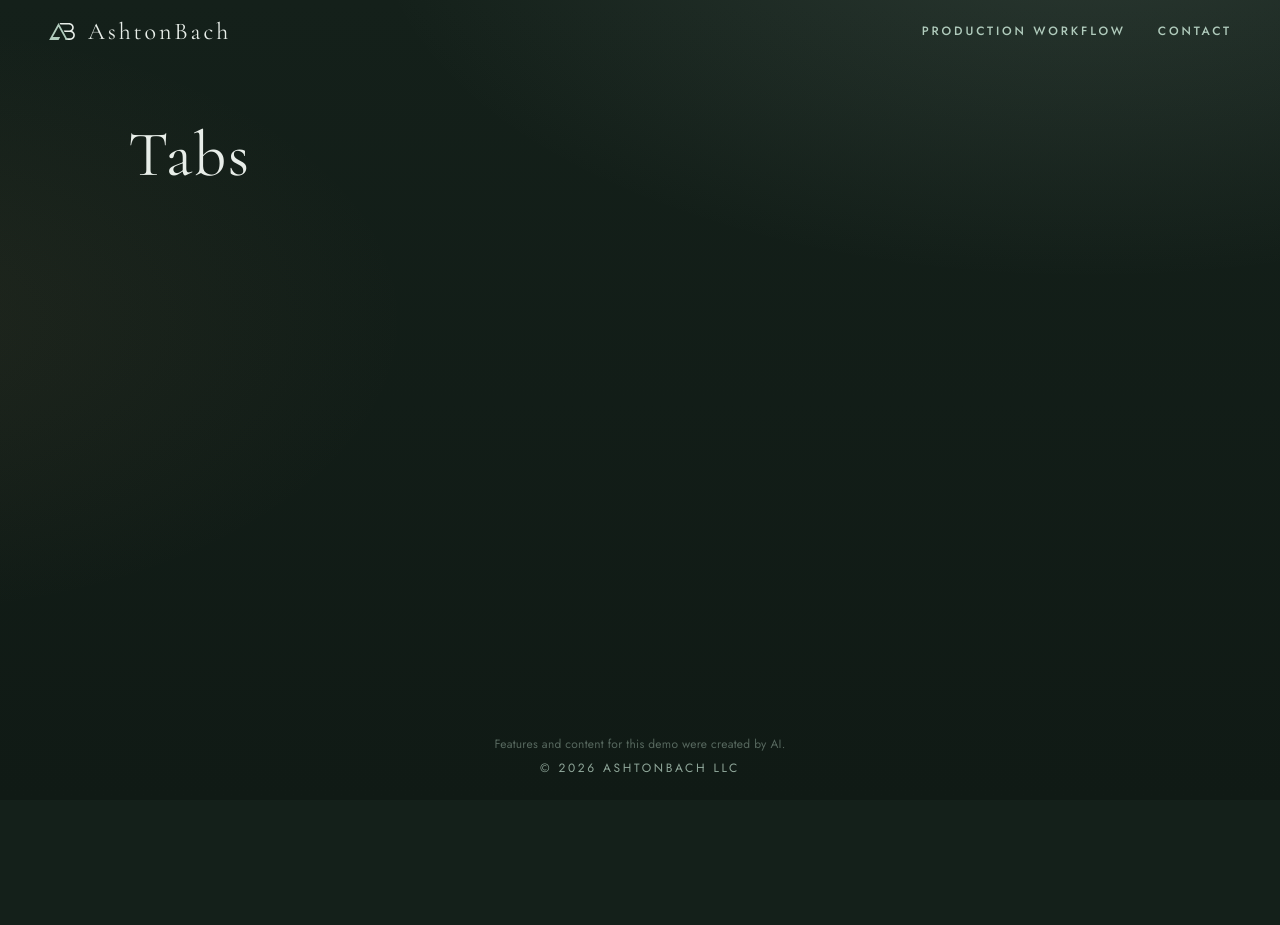
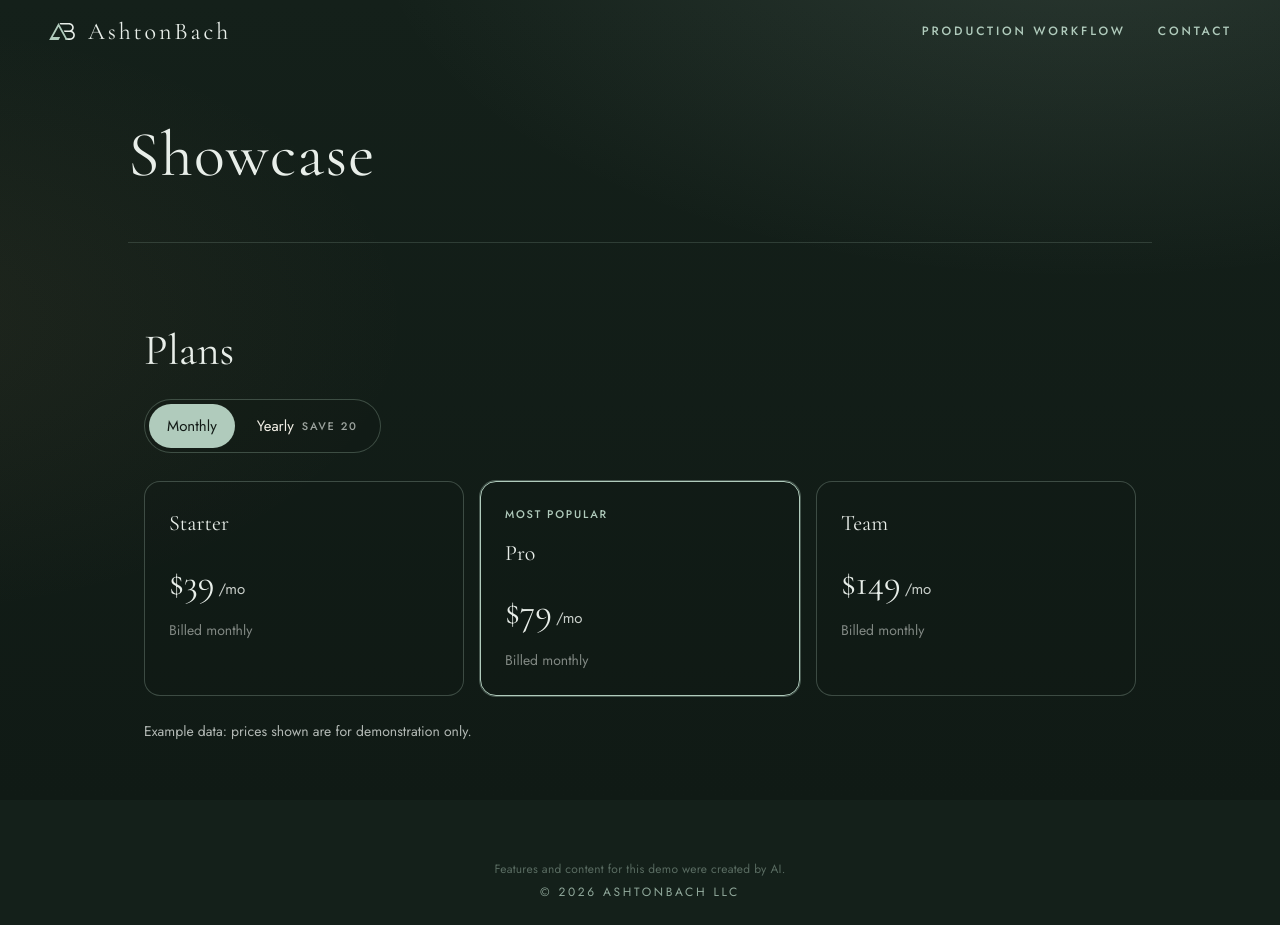
Before and after one commit to ashtonbach/agent-showcase, a Next.js app: page / in a window 1280 px wide. Before the commit the page ends 800 px from the top, so only its background shows below. Built offline with nearby package versions, Linux system fonts and the light colour scheme.

Commit message:
Feature: Your request (Author: Alder)

```diff
--- a/app/lab/current.json
+++ b/app/lab/current.json
@@ -1 +1 @@
-{"slug":"tabs"}
+{"slug":"custom-1792653187"}
--- /dev/null
+++ b/app/lab/custom-1792653187/index.tsx
@@ -0,0 +1,140 @@
+"use client";
+
+import { useCallback, useState, type KeyboardEvent } from "react";
+
+type Billing = "monthly" | "yearly";
+
+/* Example pricing — illustrative only */
+const TIERS = [
+  { id: "starter", name: "Starter", monthly: 39, popular: false },
+  { id: "pro", name: "Pro", monthly: 79, popular: true },
+  { id: "team", name: "Team", monthly: 149, popular: false },
+] as const;
+
+const YEARLY_DISCOUNT = 20;
+
+function priceFor(monthly: number, billing: Billing) {
+  return billing === "monthly" ? monthly : monthly - YEARLY_DISCOUNT;
+}
+
+export default function Lab() {
+  const [billing, setBilling] = useState<Billing>("monthly");
+
+  const onTabKey = useCallback(
+    (e: KeyboardEvent<HTMLDivElement>) => {
+      if (e.key !== "ArrowLeft" && e.key !== "ArrowRight") return;
+      e.preventDefault();
+      setBilling((b) => (b === "monthly" ? "yearly" : "monthly"));
+    },
+    []
+  );
+
+  return (
+    <section
+      data-lab="custom-1792653187"
+      aria-labelledby="lab-pricing-title"
+      className="lab-pricing"
+    >
+      <h2 id="lab-pricing-title">Plans</h2>
+
+      <div
+        className="lab-billing"
+        role="tablist"
+        aria-label="Billing period"
+        onKeyDown={onTabKey}
+      >
+        <button
+          type="button"
+          role="tab"
+          id="lab-tab-monthly"
+          aria-selected={billing === "monthly"}
+          aria-controls="lab-pricing-panels"
+          tabIndex={billing === "monthly" ? 0 : -1}
+          className={`lab-billing-btn${billing === "monthly" ? " lab-billing-btn--on" : ""}`}
+          onClick={() => setBilling("monthly")}
+        >
+          Monthly
+        </button>
+        <button
+          type="button"
+          role="tab"
+          id="lab-tab-yearly"
+          aria-selected={billing === "yearly"}
+          aria-controls="lab-pricing-panels"
+          tabIndex={billing === "yearly" ? 0 : -1}
+          className={`lab-billing-btn${billing === "yearly" ? " lab-billing-btn--on" : ""}`}
+          onClick={() => setBilling("yearly")}
+        >
+          Yearly
+          <span
+            className={
+              billing === "yearly" ? "lab-save-badge" : "lab-save-hint"
+            }
+          >
+            Save 20
+          </span>
+        </button>
+      </div>
+
+      <div
+        id="lab-pricing-panels"
+        role="tabpanel"
+        aria-labelledby={
+          billing === "monthly" ? "lab-tab-monthly" : "lab-tab-yearly"
+        }
+        className="lab-grid"
+      >
+        {TIERS.map((tier) => {
+          const amount = priceFor(tier.monthly, billing);
+          return (
+            <article
+              key={tier.id}
+              className={`lab-card${tier.popular ? " lab-card--popular" : ""}`}
+              aria-label={`${tier.name} plan`}
+            >
+              {tier.popular ? (
+                <p className="lab-popular" aria-hidden="true">Most popular</p>
+              ) : null}
+              <h3 className="lab-tier">{tier.name}</h3>
+              <p className="lab-price">
+                <span className="lab-amount">${amount}</span>
+                <span className="lab-period">/mo</span>
+              </p>
+              {billing === "yearly" ? (
+                <p className="lab-billed">Billed yearly</p>
+              ) : (
+                <p className="lab-billed lab-billed--muted">Billed monthly</p>
+              )}
+            </article>
+          );
+        })}
+      </div>
+
+      <p className="lab-note">Example data: prices shown are for demonstration only.</p>
+
+      <style>{`
+        .lab-pricing { width: min(960px, 100%); margin: 8px auto 56px; padding: 0 16px; box-sizing: border-box; }
+        .lab-pricing h2 { font-family: var(--serif); font-weight: 400; font-size: 30px; color: var(--mist, #F2EFE6); margin: 0 0 20px; }
+        .lab-billing { display: inline-flex; gap: 4px; padding: 4px; border: 1px solid rgba(176,203,188,0.28); border-radius: 999px; margin-bottom: 28px; background: rgba(18,26,22,0.35); }
+        .lab-billing-btn { font-family: var(--sans); font-size: 15px; min-height: 44px; min-width: 44px; padding: 10px 18px; border: none; border-radius: 999px; background: transparent; color: #F2EFE6; cursor: pointer; display: inline-flex; align-items: center; gap: 8px; }
+        .lab-billing-btn:focus-visible { outline: 2px solid var(--sage); outline-offset: 2px; }
+        .lab-billing-btn--on { background: var(--sage); color: #121A16; }
+        .lab-save-badge { font-family: var(--sans); font-size: 11px; font-weight: 500; letter-spacing: 0.16em; text-transform: uppercase; padding: 4px 8px; border-radius: 8px; background: var(--sage); color: #121A16; }
+        .lab-save-hint { font-family: var(--sans); font-size: 11px; font-weight: 500; letter-spacing: 0.16em; text-transform: uppercase; color: rgba(232,238,233,0.65); }
+        .lab-grid { display: grid; grid-template-columns: repeat(3, 1fr); gap: 16px; }
+        @media (max-width: 720px) { .lab-grid { grid-template-columns: 1fr; } }
+        .lab-card { position: relative; border: 1px solid rgba(176,203,188,0.28); border-radius: 16px; padding: 24px; background: rgba(18,26,22,0.25); }
+        .lab-card--popular { border-color: var(--sage); box-shadow: 0 0 0 1px rgba(176,203,188,0.35); }
+        .lab-popular { font-family: var(--sans); font-size: 11px; font-weight: 500; letter-spacing: 0.16em; text-transform: uppercase; color: var(--sage); margin: 0 0 12px; }
+        .lab-tier { font-family: var(--serif); font-weight: 400; font-size: 22px; color: var(--mist, #F2EFE6); margin: 0 0 12px; }
+        .lab-price { margin: 0 0 8px; color: #E8EEE9; }
+        .lab-amount { font-size: 36px; font-family: var(--serif); font-weight: 400; }
+        .lab-period { font-size: 15px; opacity: 0.85; margin-left: 4px; }
+        .lab-billed { font-family: var(--sans); font-size: 14px; margin: 0; color: rgba(232,238,233,0.8); }
+        .lab-billed--muted { opacity: 0.65; }
+        .lab-note { margin-top: 24px; font-size: 14px; color: rgba(232,238,233,0.75); }
+        @media (prefers-reduced-motion: reduce) { .lab-billing-btn, .lab-card { transition: none; } }
+      `}</style>
+    </section>
+  );
+}
--- a/app/page.tsx
+++ b/app/page.tsx
@@ -1,3 +1,4 @@
+import Lab from "./lab/custom-1792653187";
 import { readDemoKey, demoTitle } from "./demo-name";
 const demoKey = readDemoKey();
 const demoName = demoTitle();
@@ -5,7 +6,7 @@ export default function Page() {
   return (
     <div className="page-stack">
       <h1 className="demo-title" data-i18n={demoKey}>{demoName}</h1>
-      {/* lab:slot */}
+      <Lab /> {/* lab:slot */}
     </div>
   );
 }
```
